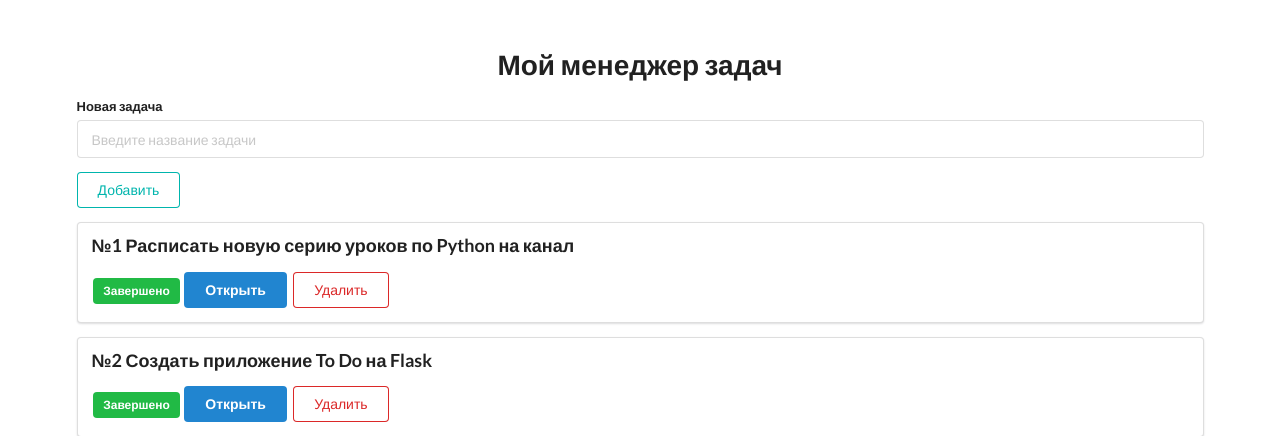
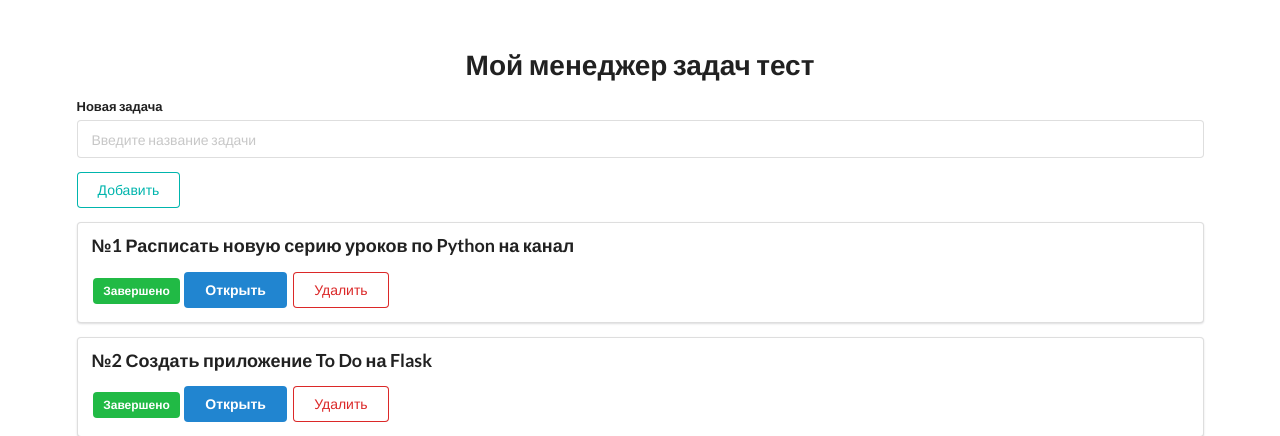
Before and after one commit to MikesoWeb/To-Do-Flask, a Flask app: page / in a window 1280 px wide. Shown: the top 436 px of the page. Run offline with Flask 2, Linux system fonts and the light colour scheme; data comes from the database, SQL or seed files in the repository; both versions use the stored data as it was before the commit.

Commit message:
'add_heroku'

```diff
--- a/todo/templates/todo/index.html
+++ b/todo/templates/todo/index.html
@@ -3,7 +3,7 @@
 {% block content %}
 
 <div style="margin-top: 50px;" class="ui container">
-    <h1 class="ui center aligned header">Мой менеджер задач</h1>
+    <h1 class="ui center aligned header">Мой менеджер задач тест</h1>
 
     <form class="ui form" action="/add" method="post">
         <div class="field">
```
Also changed, not shown: todo/test.db (deleted).
